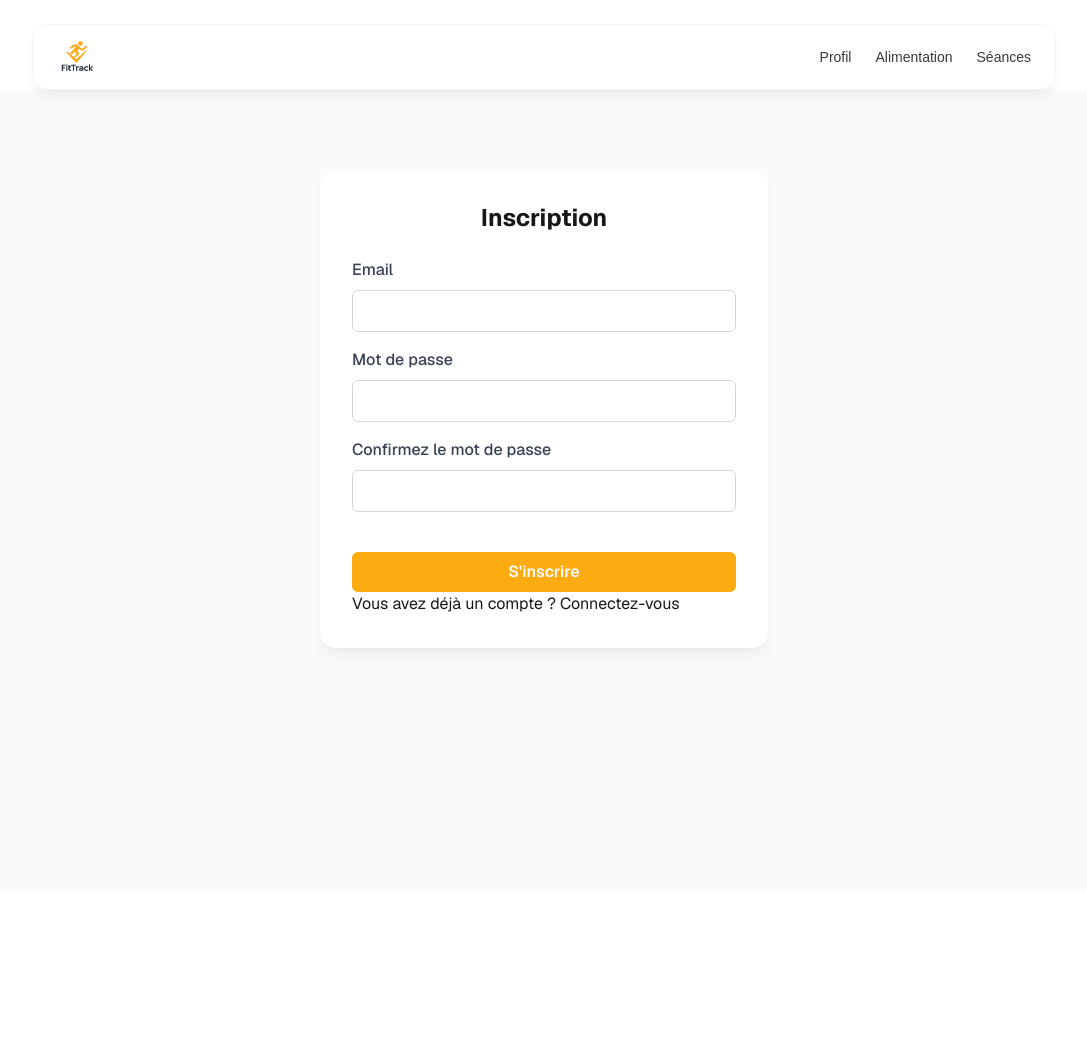
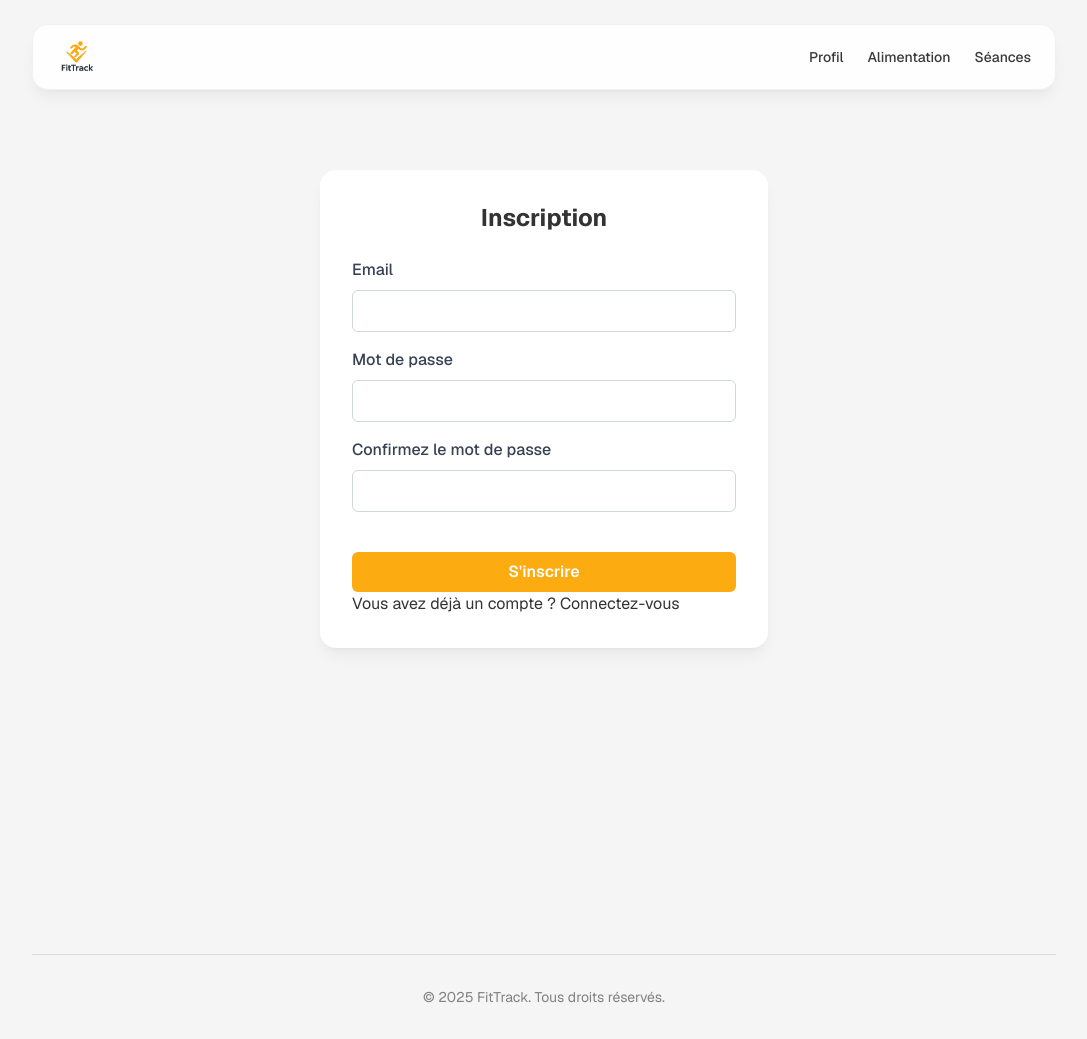
Before and after one commit to Muhammed-Ali19/fitTrack, a Next.js app: page /inscription in a window 1280 px wide. Shown: the whole page, without its empty margins (96-1183 px from the left). Before the commit the page ends 890 px from the top, so only its background shows below. Built offline with nearby package versions, Linux system fonts and the light colour scheme.

Commit message:
correction page login

```diff
--- a/src/app/alimentation/page.tsx
+++ b/src/app/alimentation/page.tsx
@@ -60,11 +60,9 @@ export default function AlimentationPage() {
                             </ul>
                         )}
                     </section>
+                    <Footer />
+                </main>
 
-
-
-                </main>
-                <Footer />
             </div>
         </>
     );
--- a/src/app/connexion/page.tsx
+++ b/src/app/connexion/page.tsx
@@ -2,6 +2,7 @@
 import React, { useState } from "react";
 import Link from "next/link";
 import Nav from "../components/Nav";
+import Footer from "../components/Footer";
 
 export default function ConnexionPage() {
     const [email, setEmail] = useState("");
@@ -16,8 +17,10 @@ export default function ConnexionPage() {
 
     return (
         <>
+            <div className="relative min-h-screen overflow-hidden bg-[#F5F5F5] font-sans text-[#333333]">
+
                 <Nav />
-            <main className="min-h-screen bg-gray-50 p-8 font-sans flex flex-col items-center">
+                <main className="min-h-screen  p-8 font-sans flex flex-col items-center">
 
 
                     {/* FORMULAIRE DE CONNEXION */}
@@ -52,8 +55,11 @@ export default function ConnexionPage() {
                             <a href="/inscription">Vous n'avez pas de compte ? Inscrivez-vous</a>
                         </form>
                     </section>
+                    <Footer />
+                </main>
+            </div>
 
-            </main>
+
         </>
 
     );
--- a/src/app/inscription/page.tsx
+++ b/src/app/inscription/page.tsx
@@ -2,6 +2,7 @@
 import React, { useState } from "react";
 import Link from "next/link";
 import Nav from "../components/Nav";
+import Footer from "../components/Footer";
 
 export default function InscriptionPage() {
     const [email, setEmail] = useState("");
@@ -21,8 +22,8 @@ export default function InscriptionPage() {
 
     return (
         <>
-            <Nav />
-            <main className="min-h-screen bg-gray-50 p-8 font-sans flex flex-col items-center">
+            <div className="relative min-h-screen overflow-hidden bg-[#F5F5F5] font-sans text-[#333333]">
+                <Nav /> <main className="min-h-screen  p-8 font-sans flex flex-col items-center">
                     {/* FORMULAIRE D'INSCRIPTION */}
                     <section className="mt-12 w-full max-w-md bg-white p-8 rounded-2xl shadow-lg shadow-black/5">
                         <h2 className="text-2xl font-bold mb-6 text-center">Inscription</h2>
@@ -81,6 +82,11 @@ export default function InscriptionPage() {
         }
       `}</style>
                 </main>
+                <Footer />
+            </div>
+
+
+
         </>
 
     );
```
Lines whose indentation alone changed are shown as unchanged.
